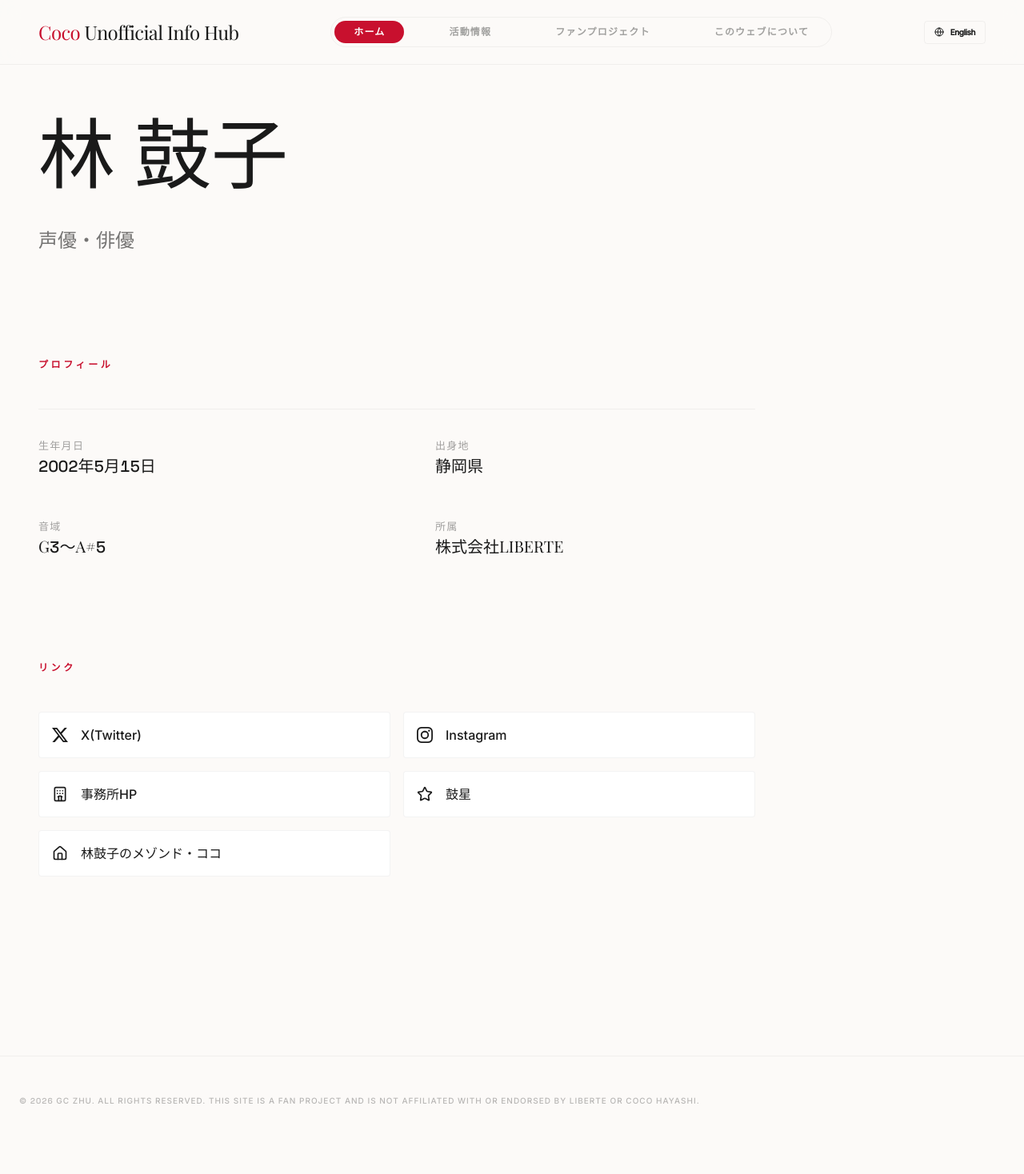
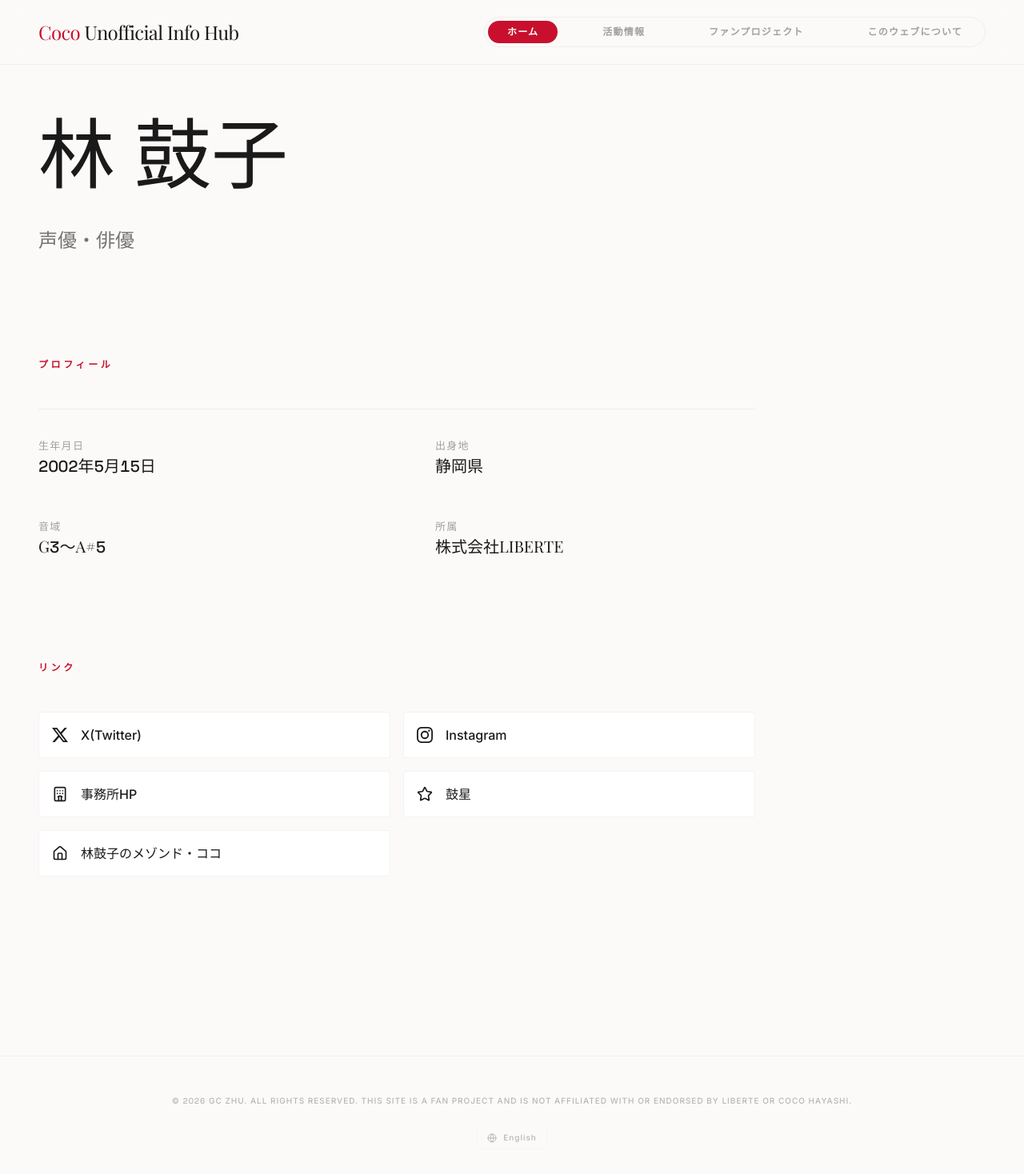
Before and after one commit to GET12306/info-and-link, a React (Vite) app: page / in a window 1280 px wide. Shown: the top 1468 px of the page at 80% size. Before the commit the page ends 1432 px from the top, so only its background shows below. Built offline with nearby package versions, Linux system fonts and the light colour scheme.

Commit message:
move language button to the bottom

```diff
--- a/src/App.tsx
+++ b/src/App.tsx
@@ -97,17 +97,6 @@ export default function App() {
                 {tab.label}
               </button>
             ))}
-          </div>
-
-          <div className="flex items-center gap-4">
-            {/* Language Toggle */}
-            <button
-              onClick={() => setLang(lang === "ja" ? "en" : "ja")}
-              className="flex items-center gap-2 px-3 py-1.5 border grid-line rounded hover:border-coco-accent transition-all text-[10px] font-bold tracking-tighter"
-            >
-              <Globe className="w-3 h-3" />
-              {lang === "ja" ? "English" : "日本語"}
-            </button>
           </div>
         </div>
       </nav>
@@ -331,13 +320,15 @@ export default function App() {
 
       {/* Footer */}
       <footer className="border-t grid-line py-12 px-6">
-        <div className="max-w-7xl mx-auto flex flex-col md:flex-row justify-between items-center gap-4 text-[10px] uppercase tracking-widest opacity-30 font-medium text-center md:text-left">
-          <div className="flex items-center gap-4">
-            <span><MonoNumbers text="© 2026 GC Zhu. All Rights Reserved. This site is a fan project and is not affiliated with or endorsed by LIBERTE or Coco Hayashi." /></span>
-            {/* <div className="w-1 h-1 bg-coco-ink rounded-full" /> */}
-            {/* <span>Coco Harbor Fan Hub</span> */}
-          </div>
-          {/* <div>Broadcasting from Shizuoka</div> */}
+        <div className="max-w-7xl mx-auto flex flex-col items-center gap-6 text-[10px] uppercase tracking-widest opacity-30 font-medium text-center">
+          <span><MonoNumbers text="© 2026 GC Zhu. All Rights Reserved. This site is a fan project and is not affiliated with or endorsed by LIBERTE or Coco Hayashi." /></span>
+          <button
+            onClick={() => setLang(lang === "ja" ? "en" : "ja")}
+            className="flex items-center gap-2 px-3 py-1.5 border grid-line rounded hover:border-coco-accent transition-all"
+          >
+            <Globe className="w-3 h-3" />
+            {lang === "ja" ? "English" : "日本語"}
+          </button>
         </div>
       </footer>
     </div>
```
